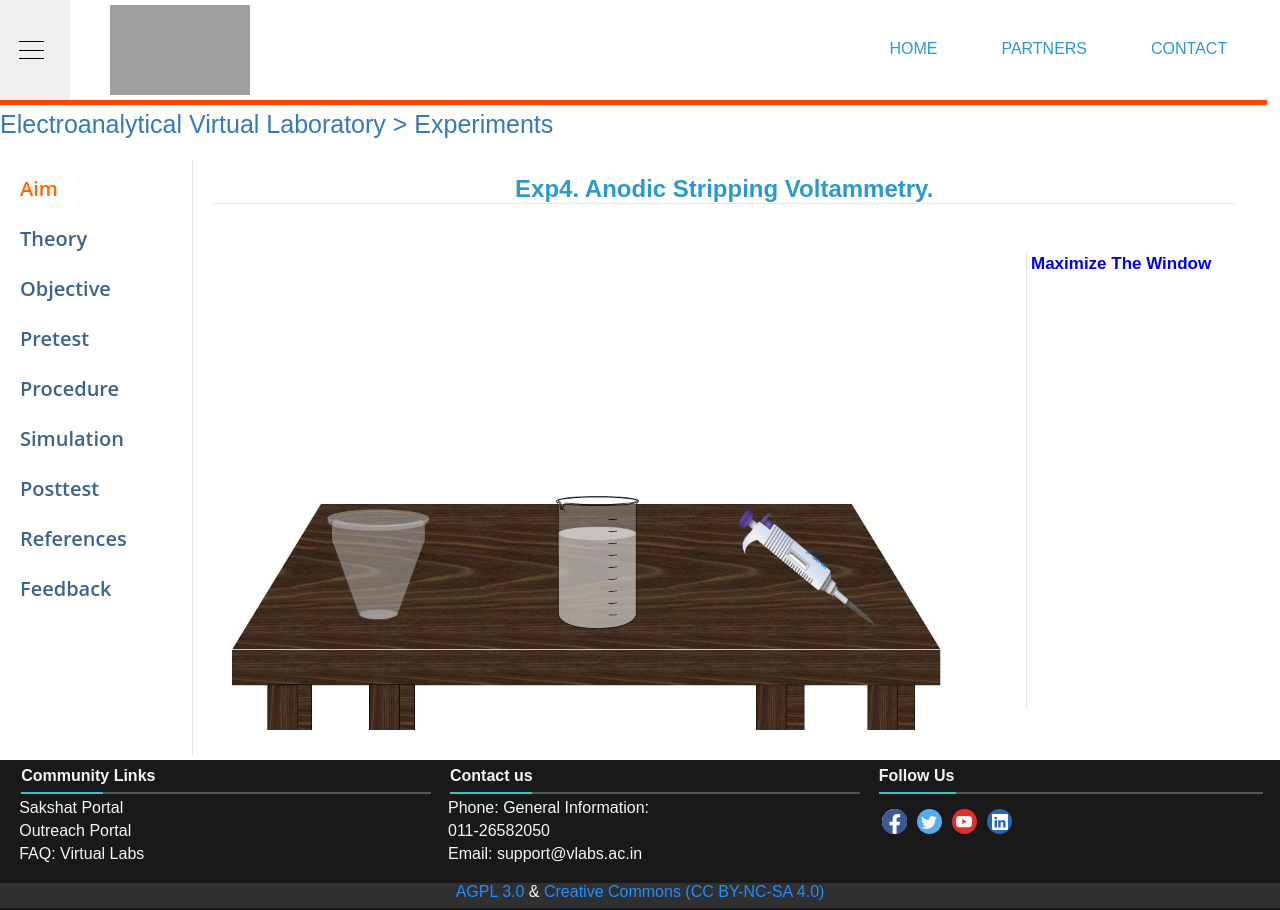
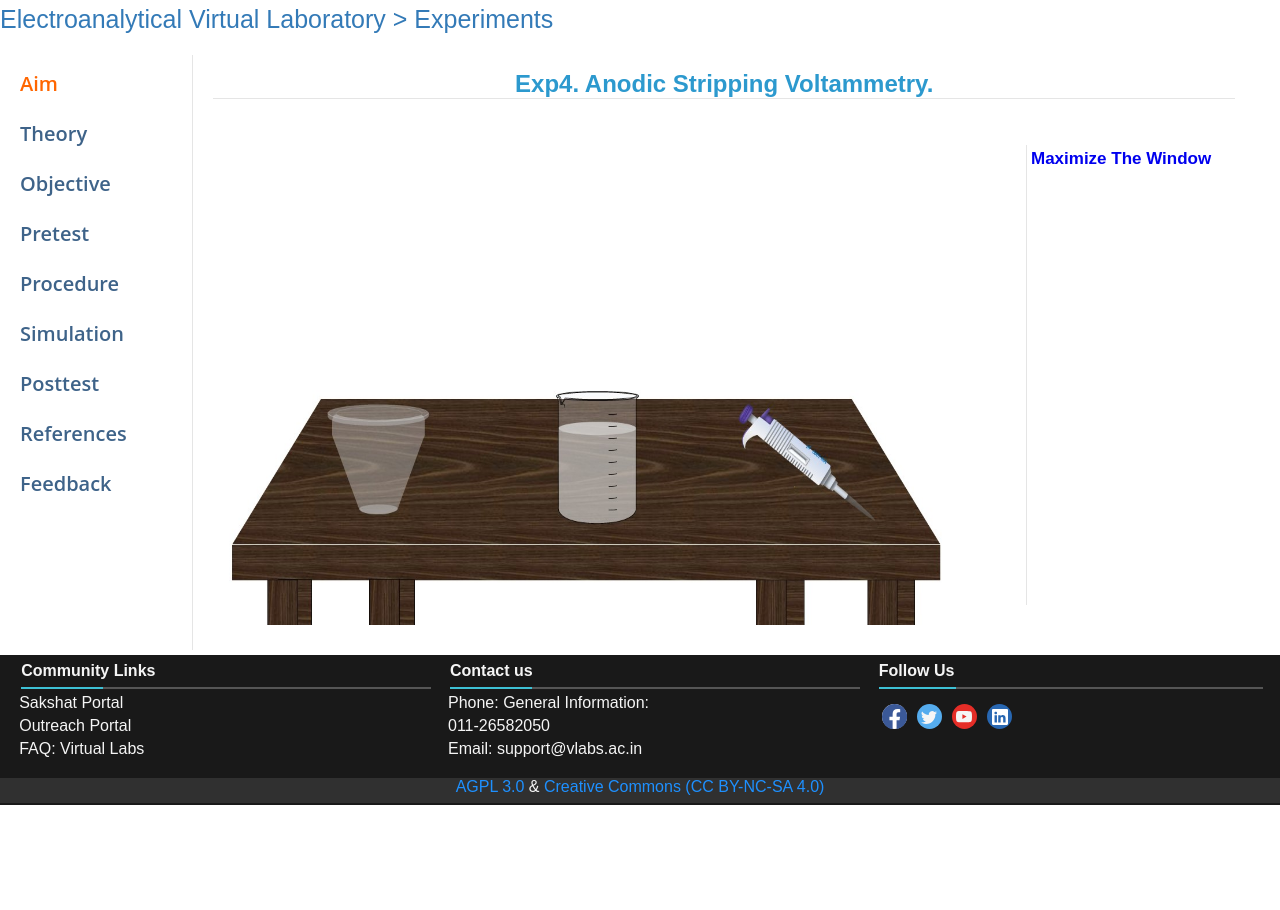
Before and after one commit to virtual-labs/exp-anodic-stripping-voltammetry-dei, a plain HTML site: page experiment/simulation/index.html in a window 1280 px wide. After the commit the page ends 805 px from the top, so only its background shows below. Drawn offline with Linux system fonts and the light colour scheme; grey boxes are pictures that could not be loaded.

Commit message:
Update index.html
header remove

```diff
--- a/experiment/simulation/index.html
+++ b/experiment/simulation/index.html
@@ -2886,19 +2886,7 @@ $("#chartContainer3").CanvasJSChart(options);
 </script>
 </head>
 <body>
-	<header id="header">
-		<button class="menu-btn" id="head-btn" onclick="dispmenu()">
-			<div class="bar"></div>
-			<div class="bar"></div>
-			<div class="bar"></div>
-		</button>
-		<a href="https://www.vlab.co.in/"><img src="https://www.vlab.co.in/images/logo.jpg"></a>
-		        <div class="right-head">
-            <a href="https://www.vlab.co.in/">HOME</a>
-            <a href="https://www.vlab.co.in/participating-institutes">PARTNERS</a>
-            <a href="https://www.vlab.co.in/contact-us">CONTACT</a>
-        </div>
-	</header>
+
 	<div class="navigation-bar">
 		<a href="../index.html">Electroanalytical Virtual Laboratory</a> > <a href="../index.html">Experiments</a>
 	</div>
```
